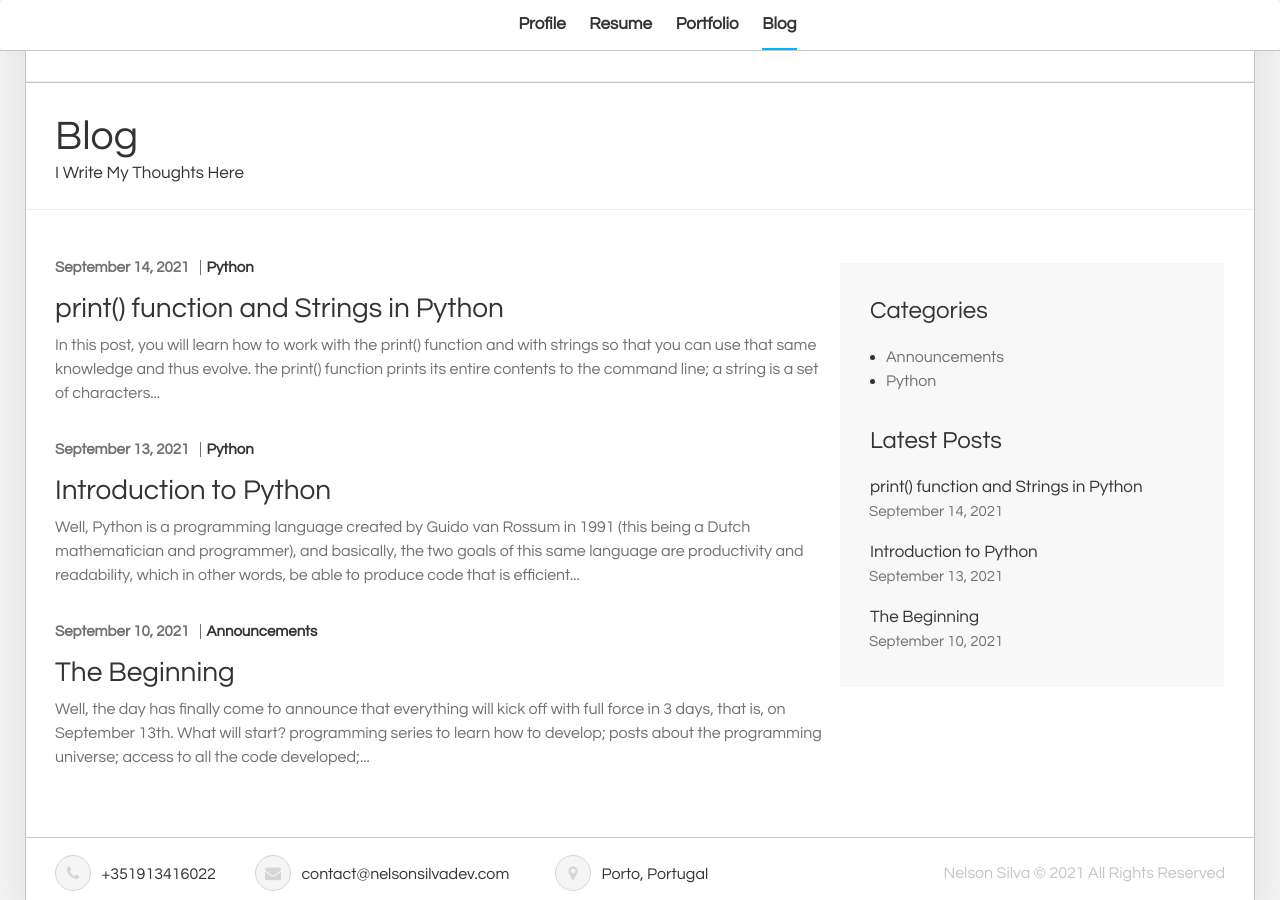
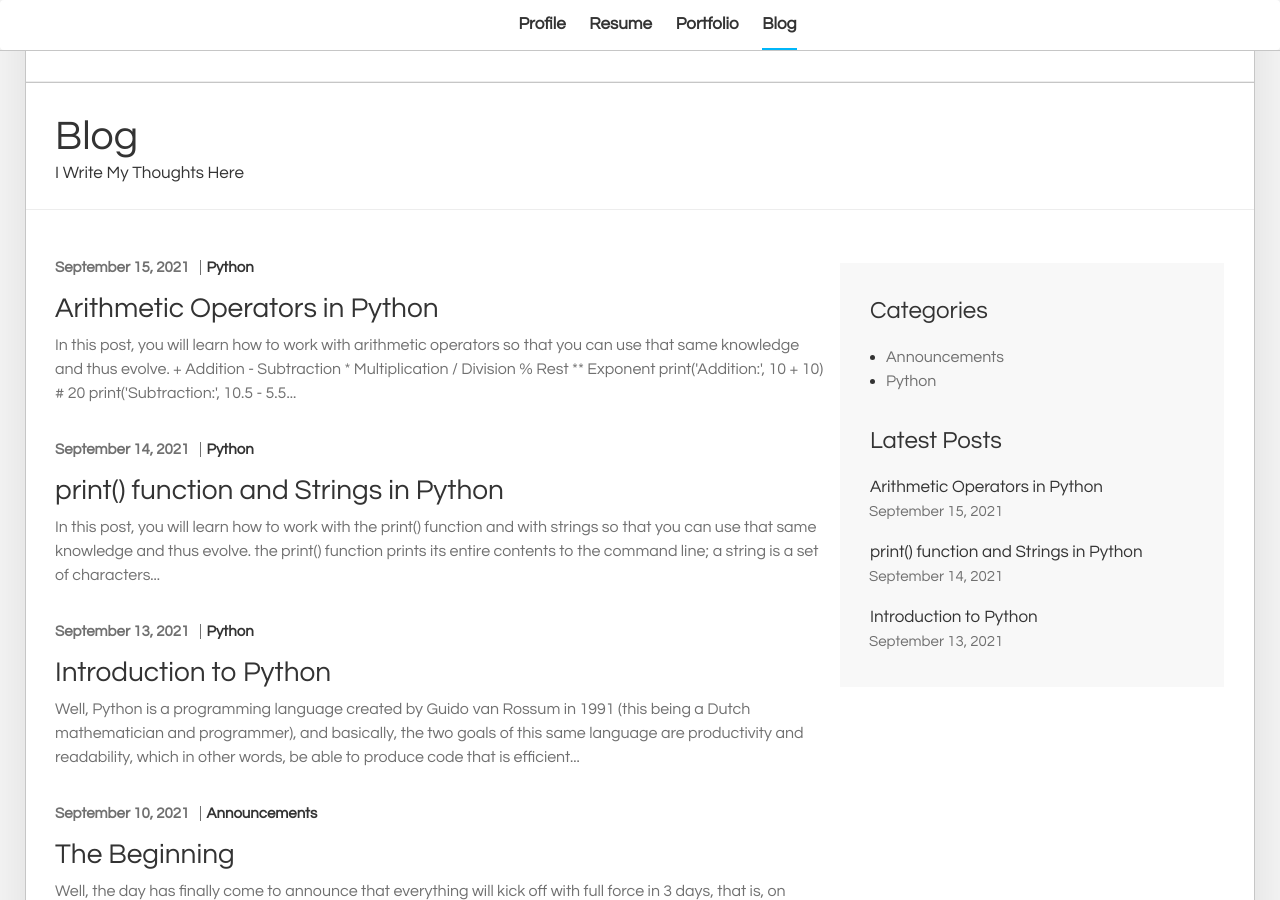
Before and after one commit to nelsonsilvadev/nelsonsilvadev.github.io, a Jekyll site: the page built from blog/index.html, in a window 1280 px wide and 900 px high, scrolled down 355 px. Built offline with Jekyll 4.4.1, drawn with Linux system fonts in a browser that asks for light colours; nearby versions of some CDN libraries; library files that are not in the unit come from our copies; the list of posts is cut into pages by our own code; comment, search, counter and statistics services are not loaded.

Commit message:
Add 3º episode of the Python programming series

````diff
--- a/_config.yml
+++ b/_config.yml
@@ -28,7 +28,6 @@ author:
   linkedin: 'nelsonsilvadev'
   github: 'nelsonsilvadev'
   instagram: 'nelsonsilvadev'
-  twitter: 'nelsonsilvadev'
   website: 'https://nelsonsilvadev.com/'
 
 google:
--- a/_includes/header.html
+++ b/_includes/header.html
@@ -47,16 +47,6 @@
                   <i class="fa fa-linkedin"></i>
                 </a>
               </li>
-              {% endif %} {% if site.author.twitter %}
-              <li>
-                <a
-                  class="icons hover-animate"
-                  href="https://twitter.com/{{ site.author.twitter }}"
-                  target="_blank"
-                >
-                  <i class="fa fa-twitter"></i>
-                </a>
-              </li>
               {% endif %} {% if site.author.instagram %}
               <li>
                 <a
--- /dev/null
+++ b/_posts/2021-09-15-arithmetic-operators-in-python.md
@@ -0,0 +1,31 @@
+---
+layout: post
+excerpt: Blog
+title: 'Arithmetic Operators in Python'
+description: 'Discover how to work with arithmetic operators in the Python programming language. Get answers to your questions with the theory and examples presented.'
+keywords: 'python, arithmetic operators, arithmetic, operators'
+date: 2021-09-15
+categories: [Python]
+---
+
+In this post, you will learn how to work with arithmetic operators so that you can use that same knowledge and thus evolve.
+
+`+` | Addition
+`-` | Subtraction
+`*` | Multiplication
+`/` | Division
+`%` | Rest
+`**` | Exponent
+
+```python
+print('Addition:', 10 + 10) # 20
+print('Subtraction:', 10.5 - 5.5 - 4.5) # 0.5
+print('Multiplication:', -10 * -2) # -20
+print('Division:', 10 / 10) # 1.0
+print('Rest:', 8 % 2) # 0
+print('Exponent:', 2 ** 5) # 2 * 2 * 2 * 2 * 2 = 32
+```
+
+Don't forget to [watch the vídeo](https://youtu.be/lrIT6rpboVg){:target="\_blank"} and you can always read this post [in Portuguese](https://caffeinealgorithm.com/blog/20210915/operadores-aritmeticos-em-python/){:target="\_blank"}.
+
+### _Happy coding!_
````
